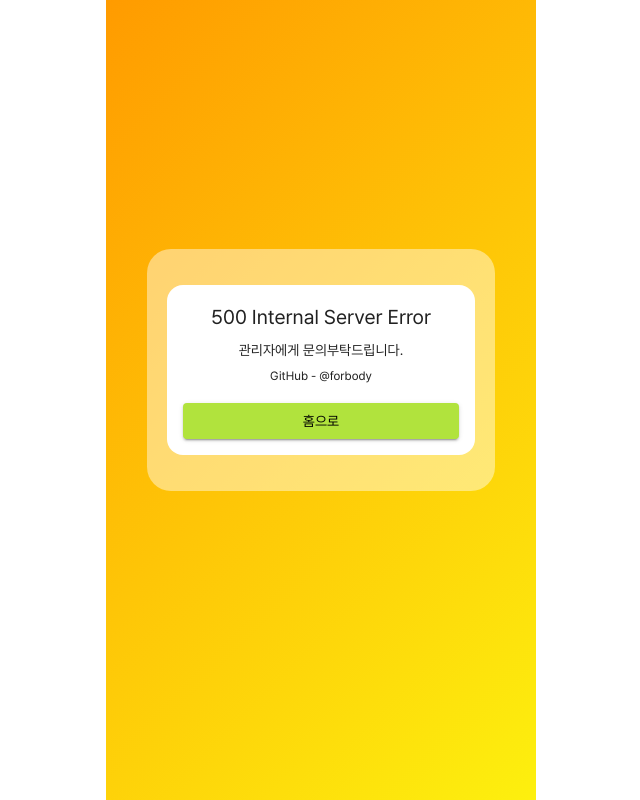
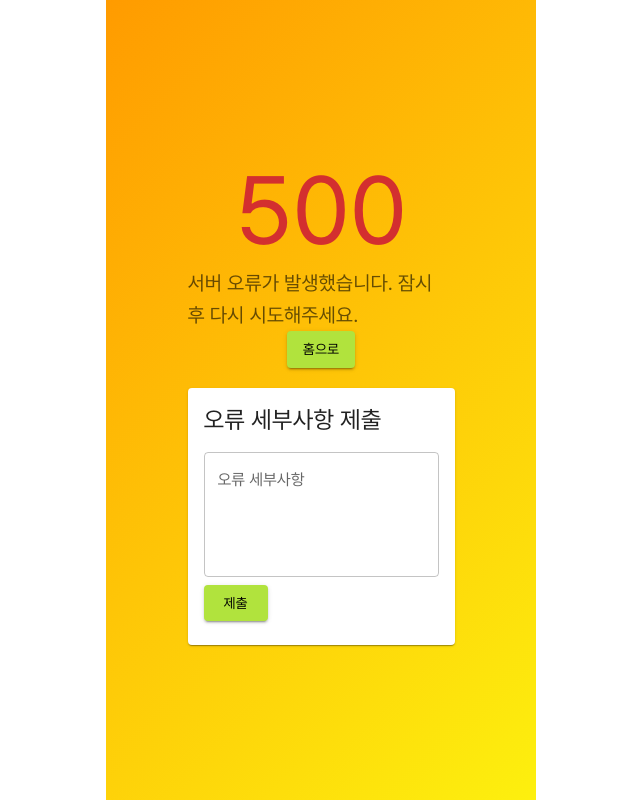
Before and after one commit to forbody/wannabe_front, a React (Create React App) app: page /err in a window 1280 px wide. Shown: the whole page, without its empty margins (319-959 px from the left). Built offline with nearby package versions, Linux system fonts and the light colour scheme.

Commit message:
h_2024_6_5_error5000_feedback_page

```diff
--- a/src/pages/Error/Error500.jsx
+++ b/src/pages/Error/Error500.jsx
@@ -1,9 +1,30 @@
-import { Box, Button, Typography } from "@mui/material";
+import React, { useState } from 'react';
+import { Box, Button, Typography, TextField, Card, CardContent } from '@mui/material';
 import { BackgroundBox, ForegroundBox } from "../../components/styled_comp/StyledDiv";
-import { useNavigate } from "react-router-dom";
+import { useNavigate } from 'react-router-dom';
+import { errorApi } from '../../api/services/error';
 
 const Error500 = () => {
-    const navigate = useNavigate()
+    const navigate = useNavigate();
+    const token = localStorage.getItem("token");
+    const [errorDetails, setErrorDetails] = useState('');
+    const [feedback, setFeedback] = useState('');
+
+    const handleSubmit = async (e) => {
+        e.preventDefault();
+        try {
+            const response = await errorApi.postErr({ errorDetails }, token)
+            if (response.code === 200) {
+                setFeedback(response.data.message);
+            } else {
+                setFeedback('실패했습니다!.');
+            }
+        } catch (error) {
+            console.error(error);
+            setFeedback('에러가 발생했습니다. 다시 시도해주세요.');
+        }
+    };
+
     return (
         <Box
             width='90%'
@@ -13,32 +34,46 @@ const Error500 = () => {
             alignItems='center'
             justifyContent='center'
             style={{
-                padding:'0 0 60px',
-                overflowY: 'scroll',
-                scrollbarWidth: 'none'
+                padding: '0 60px',
             }}
         >
-            <BackgroundBox style={{ justifyContent: 'center'}}>
-                <ForegroundBox
-                display='flex'
-                style={{
-                    width:'100%',
-                    flexDirection:'column',
-                    alignItems:'center'
-                }}
-                >
-                    <Typography variant="h6" gutterBottom>
-                        500 Internal Server Error
+            <Typography variant="h1" color="error">
+                500
+            </Typography>
+            <Typography variant="h6" color="textSecondary">
+                서버 오류가 발생했습니다. 잠시 후 다시 시도해주세요.
+            </Typography>
+            <Button variant="contained" color="primary" onClick={() => navigate('/')}>
+                홈으로
+            </Button>
+
+            <Card style={{ marginTop: '20px', width: '100%', maxWidth: '600px' }}>
+                <CardContent>
+                    <Typography variant="h5" component="div">
+                        오류 세부사항 제출
                     </Typography>
-                    <Typography variant="subtitle2" gutterBottom>
-                        관리자에게 문의부탁드립니다.
-                    </Typography>
-                    <Typography variant="caption" gutterBottom>
-                        GitHub - @forbody
-                    </Typography>
-                    <Button variant="contained" fullWidth style={{marginTop:'12px'}} onClick={() => navigate('/')}>홈으로</Button>
-                </ForegroundBox>
-            </BackgroundBox>
+                    <form onSubmit={handleSubmit}>
+                        <TextField
+                            label="오류 세부사항"
+                            variant="outlined"
+                            fullWidth
+                            multiline
+                            rows={4}
+                            value={errorDetails}
+                            onChange={(e) => setErrorDetails(e.target.value)}
+                            margin="normal"
+                        />
+                        <Button variant="contained" color="primary" type="submit">
+                            제출
+                        </Button>
+                    </form>
+                    {feedback && (
+                        <Typography variant="body1" color="textSecondary" component="p">
+                            {feedback}
+                        </Typography>
+                    )}
+                </CardContent>
+            </Card>
         </Box>
     );
 }
```
